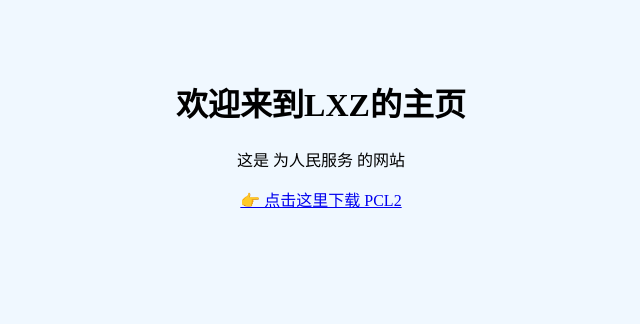
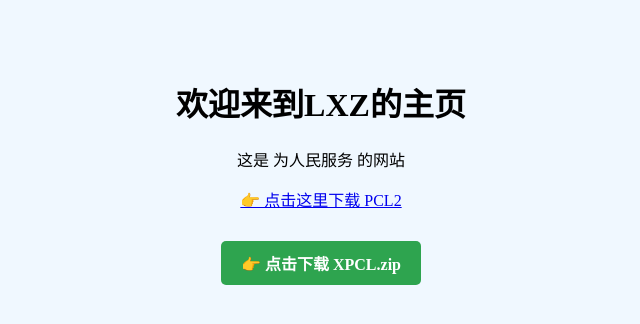
Before and after one commit to LXZ-USERNAME/LXZ, a plain HTML site: page index.html in a window 1280 px wide. Shown: the whole page, without its empty margins (319-959 px from the left). Drawn offline with Linux system fonts and the light colour scheme.

Commit message:
Add download link for XPCL.zip
Added download link for XPCL.zip with styling.

```diff
--- a/index.html
+++ b/index.html
@@ -8,5 +8,10 @@
     <h1>欢迎来到LXZ的主页</h1>
     <p>这是 为人民服务 的网站</p>
     <p><a href="PCL 正式版 2.13.1.1.zip" download>👉 点击这里下载 PCL2</a></p>
+    <p style="margin-top: 30px;">
+    <a href="https://github.com/LXZ-USERNAME/LXZ/releases/download/XPCL/XPCL.zip" download style="display: inline-block; padding: 10px 20px; background-color: #2ea44f; color: white; text-decoration: none; border-radius: 5px; font-weight: bold;">
+        👉 点击下载 XPCL.zip
+    </a>
+    </p>
 </body>
 </html>
```
